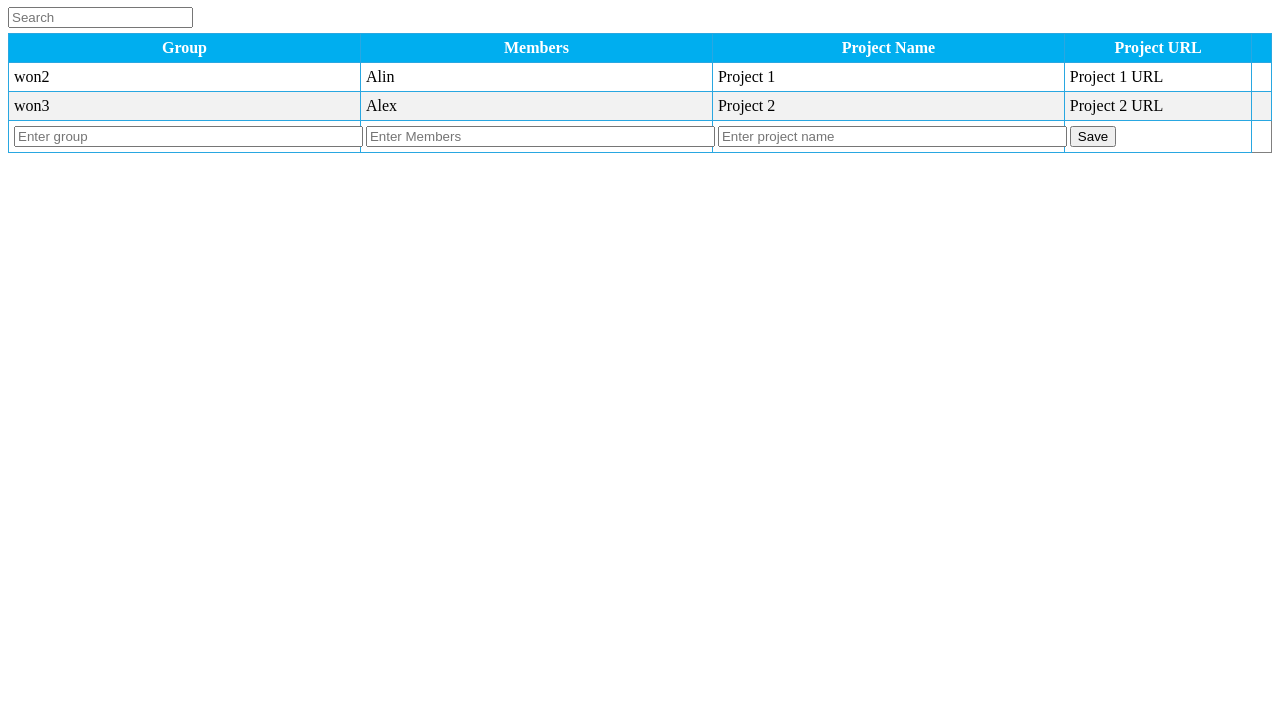
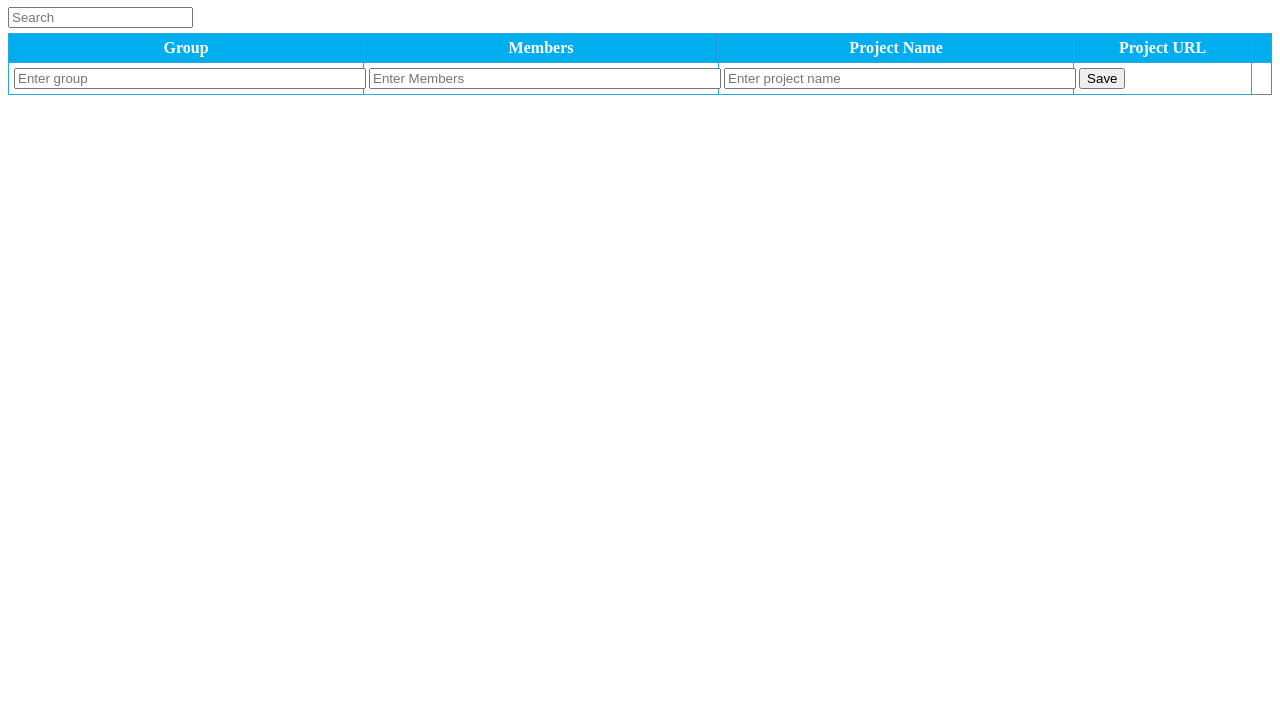
Before and after one commit to Ratiu23/teams-networking, a plain HTML site: page index.html in a window 1280 px wide. Shown: the part 73-800 px from the top of the page. Drawn offline with Linux system fonts and the light colour scheme.

Commit message:
read/print operation from json

```diff
--- a/index.html
+++ b/index.html
@@ -24,21 +24,7 @@
             </tr>
         </thead>
         <tbody>
-            <tr>
-              <td>won2</td>
-              <td>Alin</td>
-              <td>Project 1</td>
-              <td>Project 1 URL</td>
-              <td></td>
-            </tr>
-            <tr>
-              <td>won3</td>
-              <td>Alex</td>
-              <td>Project 2</td>
-              <td>Project 2 URL</td>
-              <td></td>
-            </tr>
-          </tbody>
+        </tbody>
           <tfoot>
             <tr>
               <td>
@@ -63,5 +49,6 @@
             </tr>
           </tfoot>
     </table>
+  <script src="functions.js"></script>
 </body>
 </html>
```
